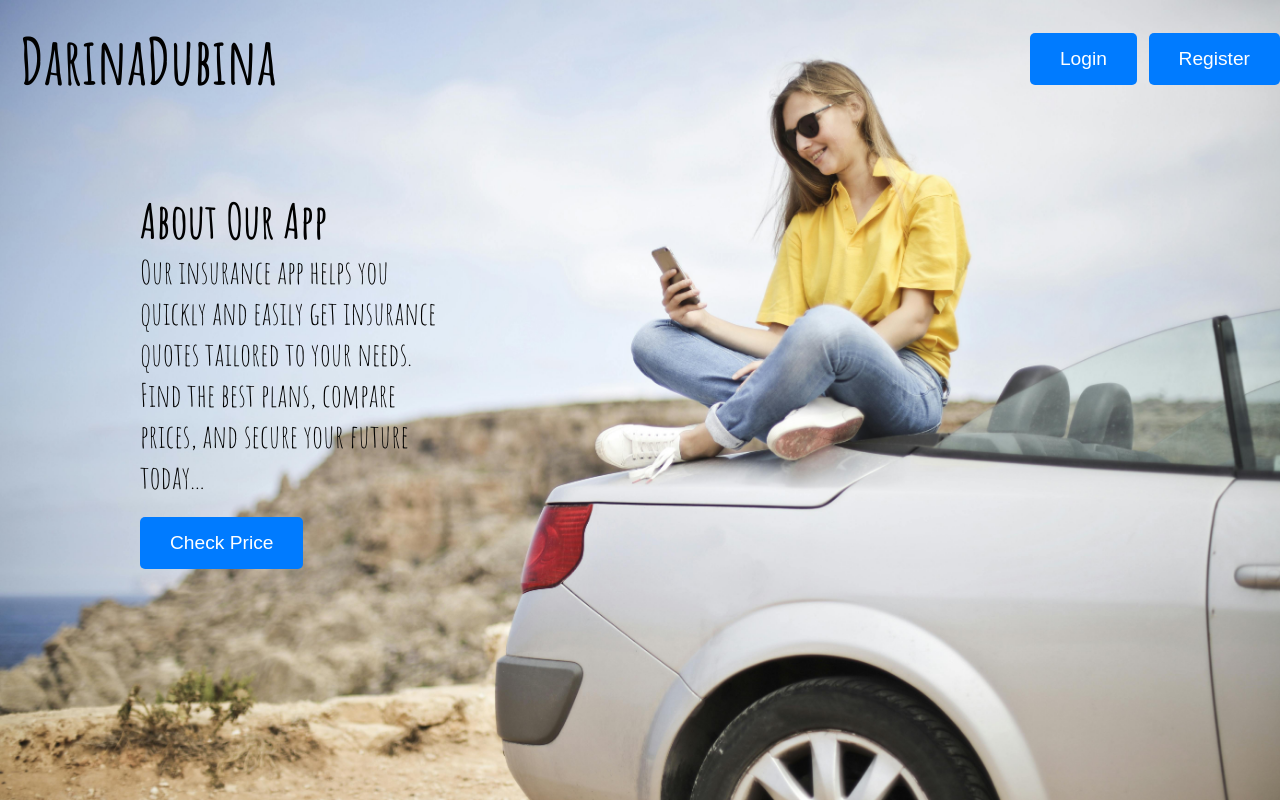
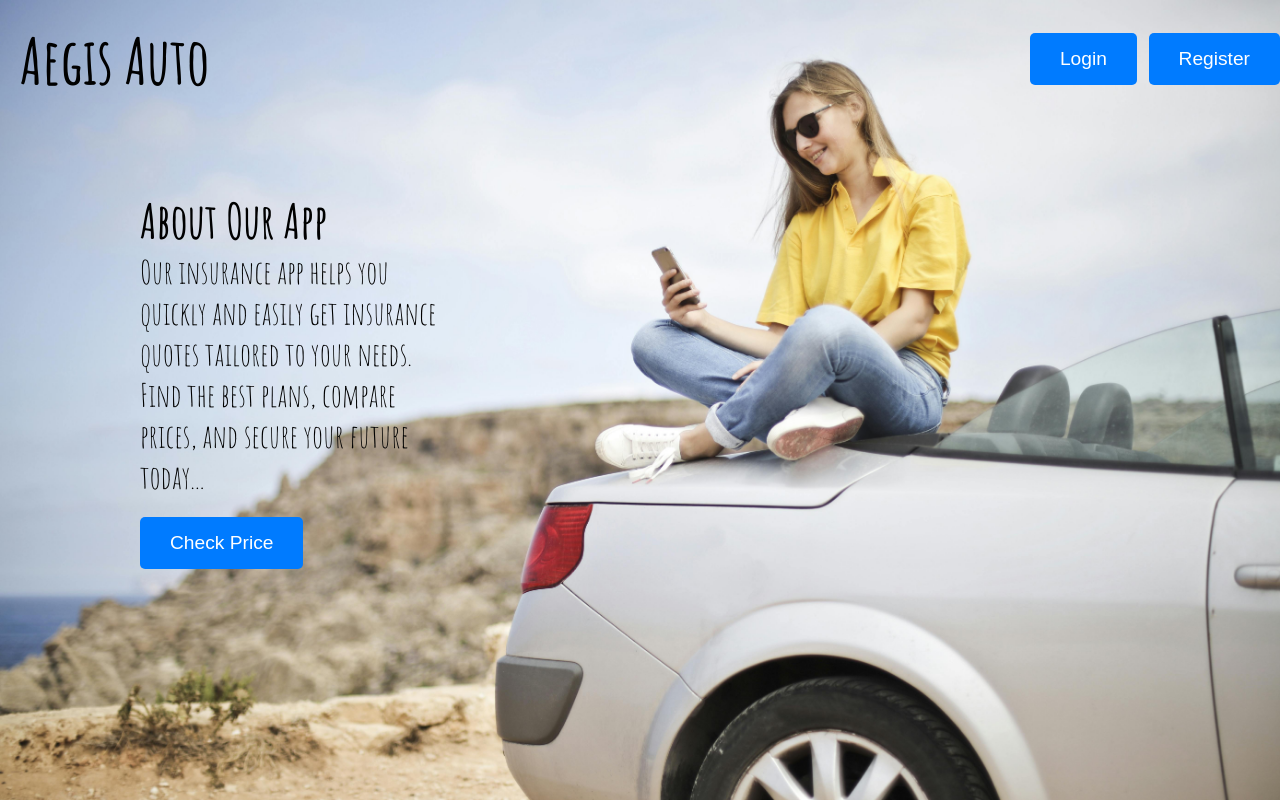
Before and after one commit to SUML-aauto/aegis_app, a Django app: page / in a window 1280 px wide. Run offline with Django 5.2, Linux system fonts and the light colour scheme.

Commit message:
update templates

```diff
--- a/insurance/templates/index.html
+++ b/insurance/templates/index.html
@@ -5,7 +5,7 @@
 <head>
     <meta charset="UTF-8">
     <meta name="viewport" content="width=device-width, initial-scale=1.0">
-    <title>DarinaDubina</title>
+    <title>Aegis Auto</title>
     <link rel="preconnect" href="https://fonts.googleapis.com">
     <link rel="preconnect" href="https://fonts.gstatic.com" crossorigin>
     <link href="https://fonts.googleapis.com/css2?family=Amatic+SC:wght@400;700&family=Orbitron:wght@400..900&display=swap"
@@ -97,7 +97,7 @@
 <body>
 <div class="background">
     <header class="amatic-sc-bold">
-        DarinaDubina
+        Aegis Auto
         <div class="right">
             <button onclick="window.location.href='{% url 'login' %}'">Login</button>
             <button onclick="window.location.href='{% url 'register' %}'">Register</button>
--- a/insurance/templates/input.html
+++ b/insurance/templates/input.html
@@ -139,7 +139,7 @@
 <div class="background">
     <header>
         <a href="javascript:history.back()" class="back-link">←</a>
-        DarinaDubina – Insurance Pricing Estimation
+        Aegis Auto – Insurance Pricing Estimation
     </header>
 
     <form method="POST" action="{% url 'insurance_pricing' %}">
--- a/insurance/templates/success.html
+++ b/insurance/templates/success.html
@@ -95,7 +95,7 @@
 <body>
 <header>
     <a href="javascript:history.back()" class="back-link">←</a>
-    DarinaDubina – Insurance Pricing Results
+    Aegis Auto – Insurance Pricing Results
 </header>
 
 <div class="container">
```
